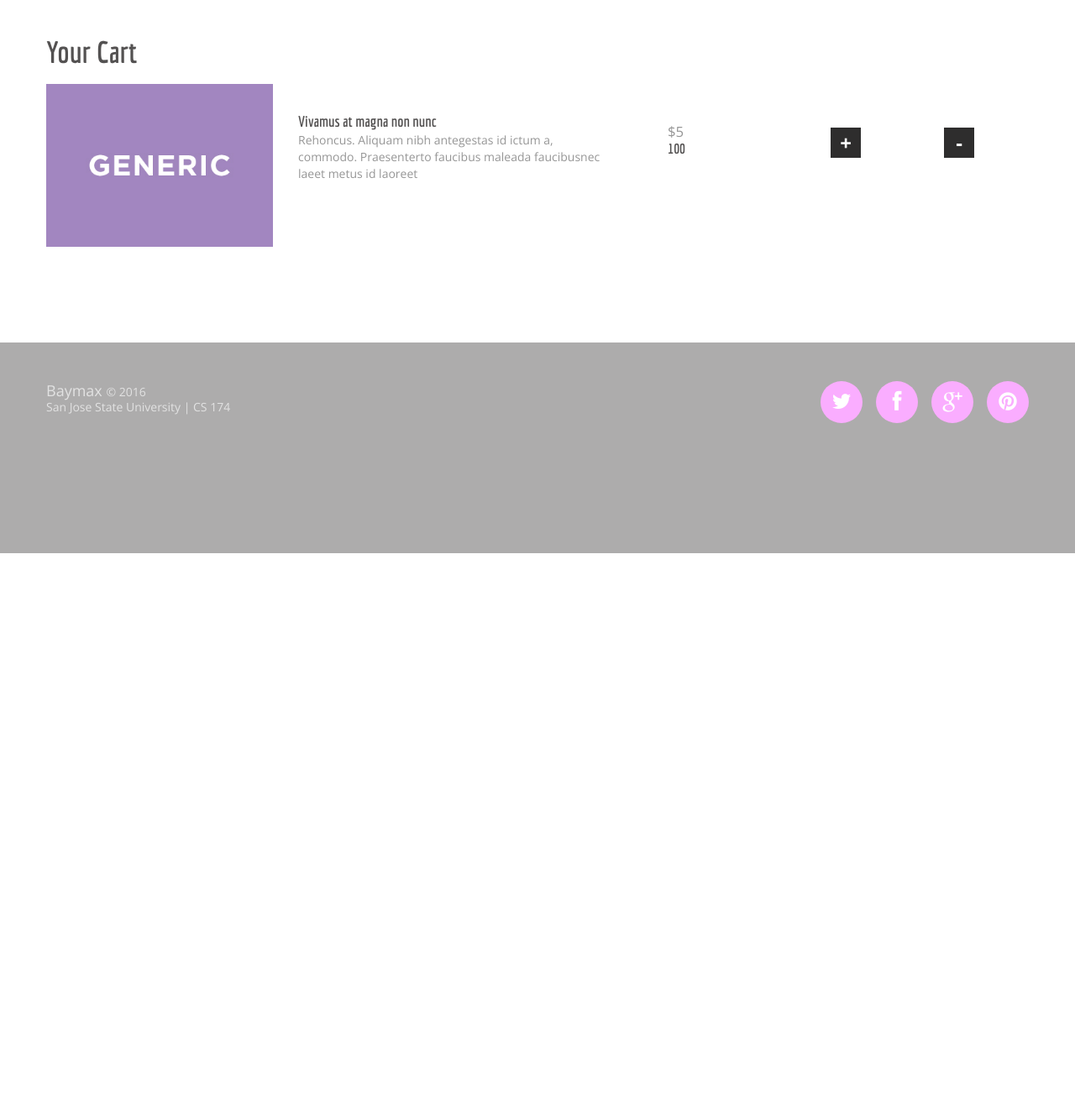
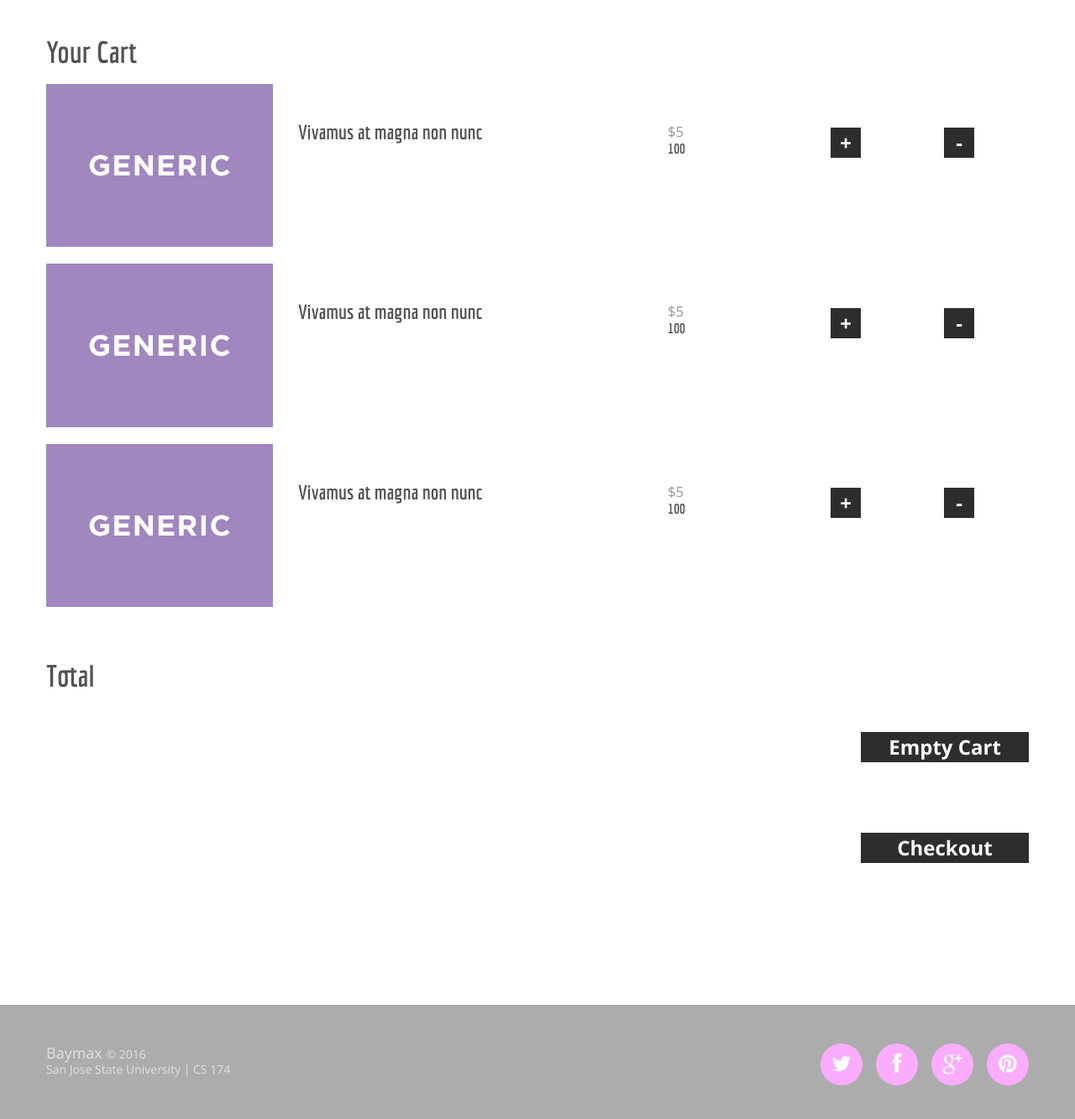
Before and after one commit to stefan-lin/SimplyCharmlings_Final, a PHP site: page /cart.html in a window 1280 px wide. Shown: the part 141-1474 px from the top of the page at 84% size. Before the commit the page ends 800 px from the top, so only its background shows below. Run offline with PHP 8.4, Linux system fonts and the light colour scheme.

Commit message:
Finished cart.php (with HTML)

```diff
--- a/cart.html
+++ b/cart.html
@@ -82,8 +82,70 @@
             <span style="display: none;">id</span>
             <div class="grid_3special"><img src="images/page2_img.jpg"></div>
             <div class="grid_4special">
-            <div class="text1"><h1>Vivamus at magna non nunc </h1></div>
-            Rehoncus. Aliquam nibh antegestas id ictum a, commodo. Praesenterto faucibus maleada faucibusnec laeet metus id laoreet
+            <div class="text1"><h1 style="font-size: x-large;">Vivamus at magna non nunc </h1></div>
+
+</div>
+<div class="grid_1special big">
+            $5
+
+            <br>
+            <h1>100</h1></div>
+            <div class="grid_1add top">
+            <a href="#" class="link1">+</a>
+          </div>
+          <div class="grid_1add top">
+            <a href="#" class="link3">-</a>
+          </div>
+          </div></div>
+
+      </div>
+
+
+
+<div class="grid_12"><p></div>
+
+
+
+
+<div class="grid_12">
+
+          <div class="maxheight" style="height: 249px;"><div class="box_inner">
+            <span style="display: none;">id</span>
+            <div class="grid_3special"><img src="images/page2_img.jpg"></div>
+            <div class="grid_4special">
+            <div class="text1"><h1 style="font-size: x-large;">Vivamus at magna non nunc </h1></div>
+
+</div>
+<div class="grid_1special big">
+            $5
+
+            <br>
+            <h1>100</h1></div>
+            <div class="grid_1add top">
+            <a href="#" class="link1">+</a>
+          </div>
+          <div class="grid_1add top">
+            <a href="#" class="link3">-</a>
+          </div>
+          </div></div>
+
+      </div>
+
+
+
+
+<div class="grid_12"><p></div>
+
+
+
+<div class="grid_12">
+
+          <div class="maxheight" style="height: 249px;"><div class="box_inner">
+            <span style="display: none;">id</span>
+            <div class="grid_3special"><img src="images/page2_img.jpg"></div>
+            <div class="grid_4special">
+            <div class="text1"><h1 style="font-size: x-large;">Vivamus at magna non nunc </h1></div>
+
 </div>
 <div class="grid_1special big">
             $5
@@ -99,6 +161,27 @@
           </div></div>
 
       </div>
+
+
+
+<div class="grid_12"><p></div>
+
+      <div class="grid_12">
+<h2>Total</h2>
+</div>
+
+<div class="grid_12special">
+<a href="#" class="link4">Empty Cart</a>
+</div>
+
+<div class="grid_12special">
+<a href="#" class="link2">Checkout</a>
+</div>
+
+
+
+
+
 
 
 
--- a/css/grid.css
+++ b/css/grid.css
@@ -452,7 +452,7 @@ table {
   width: 370px;
   float: left;
   margin-left: 30px;
-  margin-top: 3%;
+  margin-top: 4%;
 }
 
 .grid_1special{
@@ -460,6 +460,11 @@ table {
     margin-right: 60px;
     margin-top: 4%;
     width: 70px;
+}
+
+.grid_12special{
+  margin-top: 0px;
+  width: 1170px;
 }
 
 .grid_1add{
--- a/css/style.css
+++ b/css/style.css
@@ -190,6 +190,53 @@ a:hover {
     margin-bottom: 55px;
 }
 
+
+.link3 {
+    margin-top: 29px;
+    display: block;
+    float: right;
+    color: #fff;
+    background-color: #2e2d2d;
+    font-size: 24px;
+    line-height: 36px;
+    width: 36px;
+    height: 36px;
+    text-align: center;
+    font-weight: bold;
+    margin-bottom: 55px;
+}
+
+.link2 {
+    margin-top: 29px;
+    display: block;
+    float: right;
+    color: #fff;
+    background-color: #2e2d2d;
+    font-size: 24px;
+    line-height: 36px;
+    width: 200px;
+    height: 36px;
+    text-align: center;
+    font-weight: bold;
+    margin-bottom: 55px;
+}
+
+
+.link4 {
+    margin-top: 29px;
+    display: block;
+    float: right;
+    color: #fff;
+    background-color: #2e2d2d;
+    font-size: 24px;
+    line-height: 36px;
+    width: 200px;
+    height: 36px;
+    text-align: center;
+    font-weight: bold;
+    margin-bottom: 55px;
+}
+
 @media (max-width: 767px) {
 .link1 {
     display: block;
@@ -230,6 +277,14 @@ a:hover {
 .pad1 {
 }
 
+.logo{
+    margin-left: 28%;
+
+}
+
+.logo h2{
+    margin-left: 24%;
+}
 
 .img_inner {
     max-width: 100%;
```
Also changed, not shown: cart.php (+62 -44 lines), css/ie.css (deleted, +0 -23 lines), products.php (+5 -4 lines).
